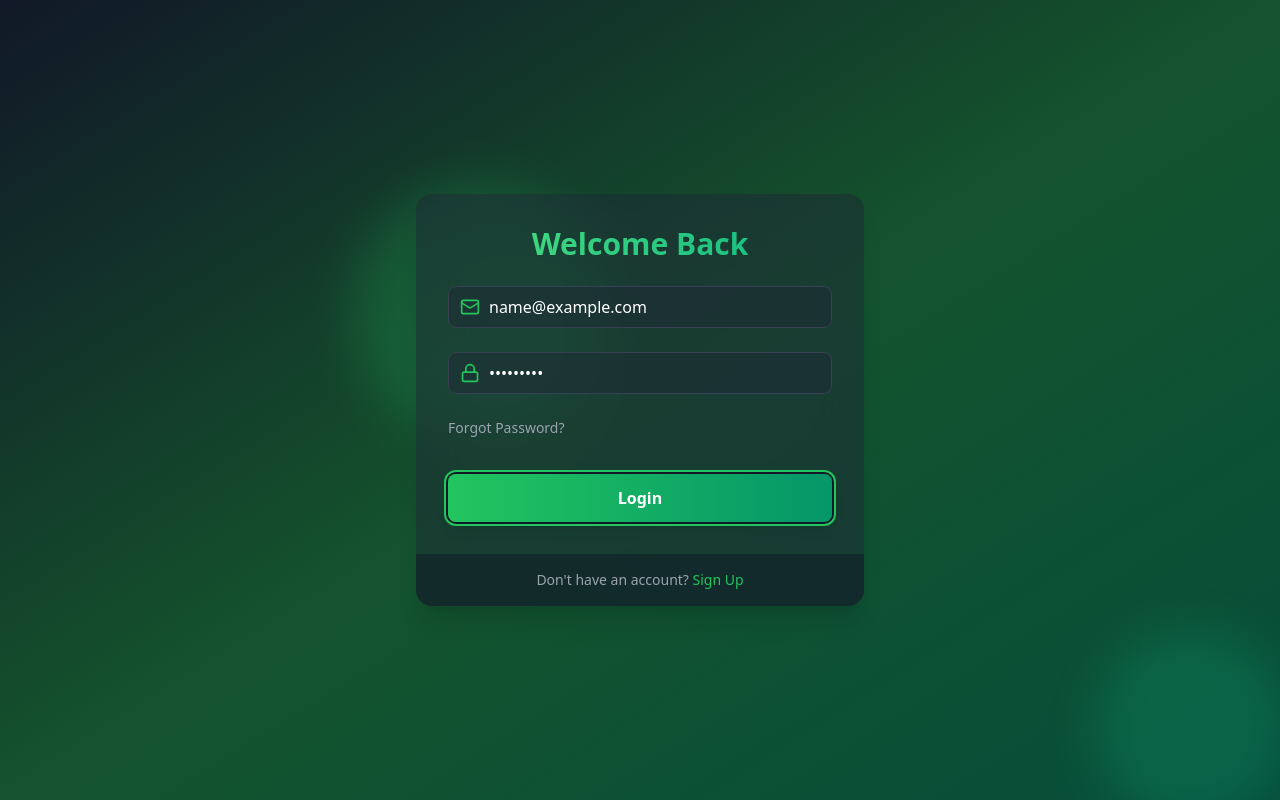
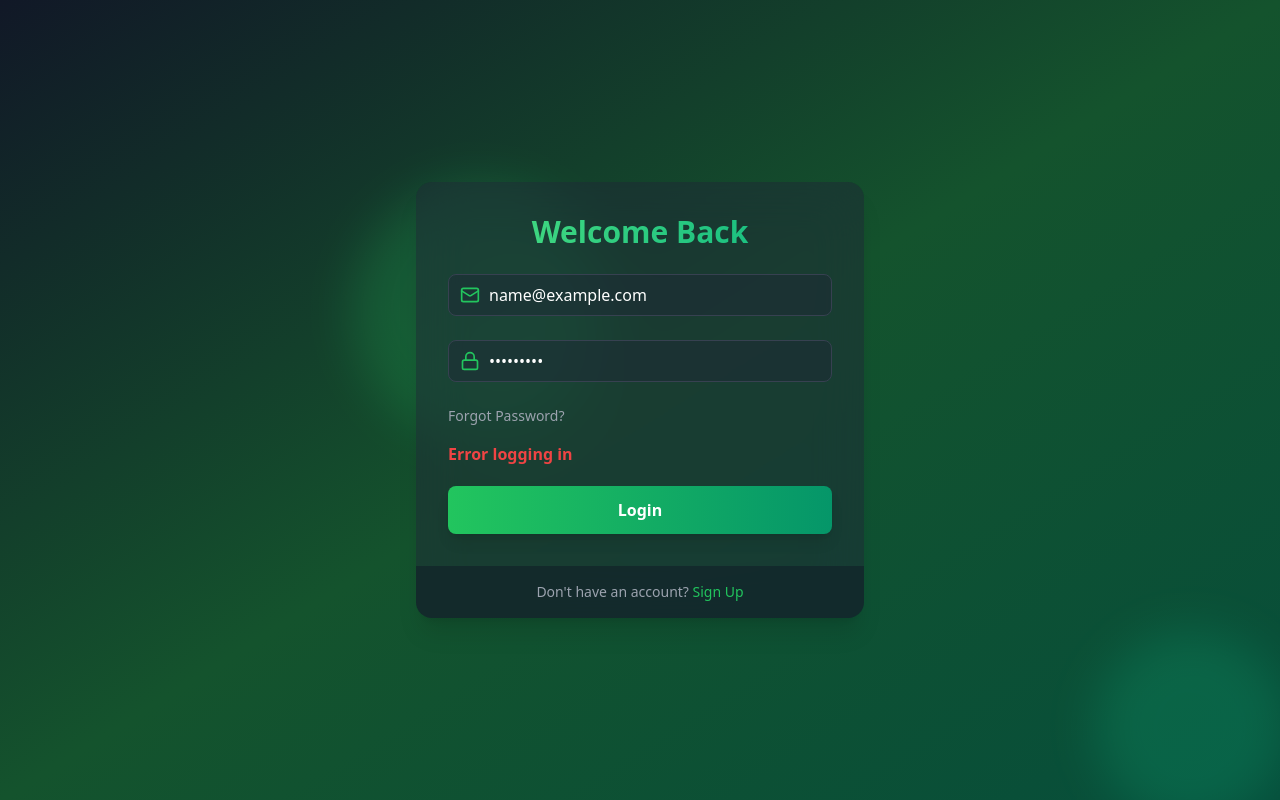
Before and after one commit to Ahteshamull/Internship_Auth, a React (Vite) app in the folder client/: page /login in a window 1280 px wide. Both pictures are taken after typing "name@example.com", "Sample123" into the empty fields and a click on the button "Login". Built offline with nearby package versions, Linux system fonts and the light colour scheme; no server answers.

Commit message:
User Login Done

```diff
--- a/client/src/Pages/Login.jsx
+++ b/client/src/Pages/Login.jsx
@@ -3,13 +3,19 @@ import { motion } from "framer-motion";
 import { Mail, Lock, Loader, } from "lucide-react";
 import { Link } from "react-router";
 import Input from "../Components/Input";
+import { useAuthStore } from "../Store/authStore";
 
 export default function Login() {
   const [email, setEmail] = useState("");
   const [password, setPassword] = useState("");
-  const isLoading = false;
-  const handleLogin = (e) => {
+
+
+  const { login, error, isLoading } = useAuthStore();
+
+
+  const handleLogin = async(e) => {
     e.preventDefault();
+await login(email, password);
   };
   return (
     <motion.div
@@ -46,7 +52,9 @@ export default function Login() {
               Forgot Password?
             </Link>
           </div>
-
+         {error && (
+            <p className="font-semibold text-red-500 mt-2">{error}</p>
+          )}
           <motion.button
             className="mt-5 w-full py-3 px-4 bg-gradient-to-r from-green-500 to-emerald-600 text-white
 						font-bold rounded-lg shadow-lg hover:from-green-600
--- a/client/src/Pages/VerifyEmail.jsx
+++ b/client/src/Pages/VerifyEmail.jsx
@@ -87,8 +87,10 @@ export default function VerifyEmail() {
                   className="w-12 h-12 text-center text-2xl font-bold bg-gray-700 text-white border-2 border-gray-600 rounded-lg focus:border-green-500 focus:outline-none"
                 />
               ))}
-                      </div>
-                      {error&& <p className="text-semibold mt-2 text-red-500">{error}</p>}
+            </div>
+            {error && (
+              <p className="font-semibold mt-2 text-red-500">{error}</p>
+            )}
             <motion.button
               whileHover={{ scale: 1.05 }}
               whileTap={{ scale: 0.95 }}
```
